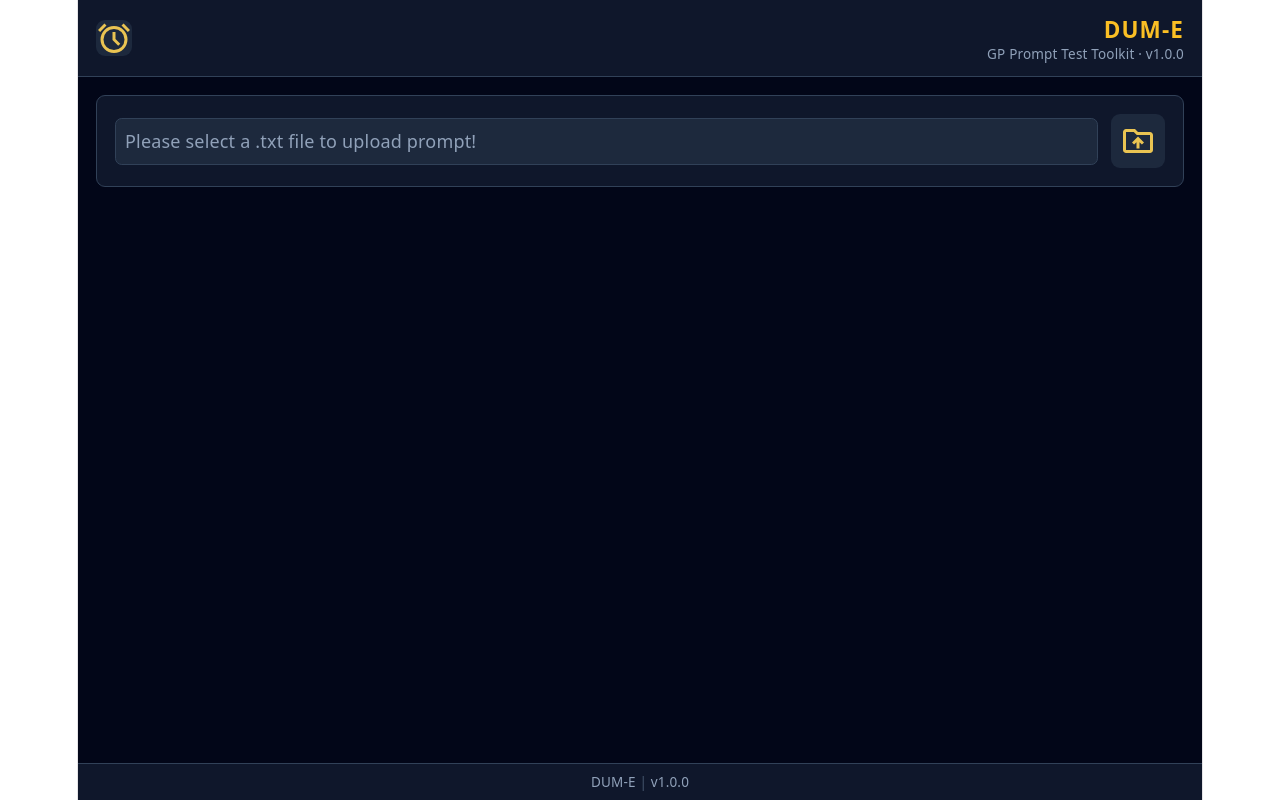
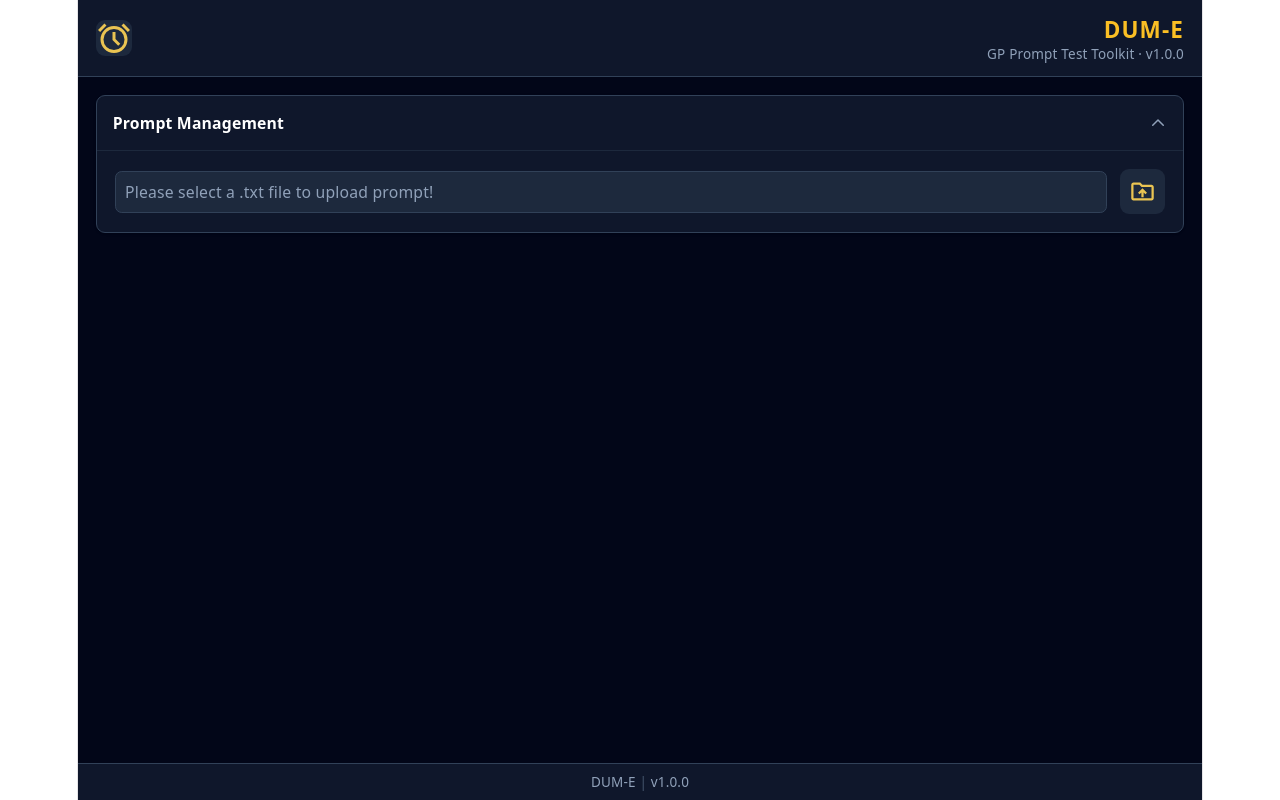
Before and after one commit to souravkh/dum-e, a React (Vite) app: page / in a window 1280 px wide. Built offline with nearby package versions, Linux system fonts and the light colour scheme.

Commit message:
update package json and stying and naming

```diff
--- a/package.json
+++ b/package.json
@@ -1,5 +1,5 @@
 {
-  "name": "dum-e",
+  "name": "sil-y",
   "private": true,
   "version": "0.0.0",
   "type": "module",
--- a/src/AppShell.tsx
+++ b/src/AppShell.tsx
@@ -24,6 +24,20 @@ function AppShell() {
 
   const [prompts, setPrompts] = useState<PromptRecord>({});
   const [isExporting, setIsExporting] = useState(false);
+
+  // Accordion open/close state for sections
+  const [openSections, setOpenSections] = useState({
+    upload: true,
+    prompts: true,
+    runner: true,
+  });
+
+  const toggleSection = (section: "upload" | "prompts" | "runner") => {
+    setOpenSections((prev) => ({
+      ...prev,
+      [section]: !prev[section],
+    }));
+  };
 
   const handleExport = async (format: "txt" | "xlsx") => {
     try {
@@ -80,54 +94,163 @@ function AppShell() {
     setCurrentPromptDuration("");
   };
 
+  const promptCount = Object.keys(prompts).length;
+
   return (
     <div className="flex min-h-screen flex-col bg-slate-950 text-white">
       {/* Application Header */}
       <Header />
 
       {/* Main Content */}
-      <main className="flex-1 space-y-4 p-4">
-        {/* Feature 1: Prompt Management */}
+      <main className="flex-1 space-y-3 p-4">
+        {/* Accordion 1: Prompt Management */}
+        <section className="rounded-lg border border-slate-700 bg-slate-900 overflow-hidden shadow-sm">
+          <button
+            type="button"
+            onClick={() => toggleSection("upload")}
+            className="flex w-full cursor-pointer items-center justify-between p-3.5 text-left transition hover:bg-slate-800/60"
+          >
+            <div className="flex items-center gap-2">
+              <span className="text-sm font-semibold text-white">
+                Prompt Management
+              </span>
+              {promptFile && (
+                <span className="max-w-[140px] truncate rounded bg-slate-800 px-2 py-0.5 text-xs text-slate-300">
+                  {promptFile.name}
+                </span>
+              )}
+            </div>
+
+            <svg
+              className={`h-4 w-4 text-slate-400 transition-transform duration-200 ${
+                openSections.upload ? "rotate-180" : ""
+              }`}
+              fill="none"
+              stroke="currentColor"
+              viewBox="0 0 24 24"
+            >
+              <path
+                strokeLinecap="round"
+                strokeLinejoin="round"
+                strokeWidth={2}
+                d="M19 9l-7 7-7-7"
+              />
+            </svg>
+          </button>
+
+          {openSections.upload && (
+            <div className="border-t border-slate-800 p-4">
               <PromptManagement
                 file={promptFile}
                 onFileChange={handlePromptFileChange}
               />
+            </div>
+          )}
+        </section>
 
-        {prompts && Object.keys(prompts).length > 0 && (
-          <div className="space-y-4">
-            {/* Feature 2: Prompts */}
-            <section className="rounded-lg border border-slate-700 bg-slate-900 p-4">
+        {promptCount > 0 && (
+          <div className="space-y-3">
+            {/* Accordion 2: Prompts List */}
+            <section className="rounded-lg border border-slate-700 bg-slate-900 overflow-hidden shadow-sm">
+              <button
+                type="button"
+                onClick={() => toggleSection("prompts")}
+                className="flex w-full cursor-pointer items-center justify-between p-3.5 text-left transition hover:bg-slate-800/60"
+              >
+                <div className="flex items-center gap-2">
+                  <span className="text-sm font-semibold text-white">
+                    Prompts List
+                  </span>
+                  <span className="rounded-full bg-slate-800 px-2 py-0.5 text-xs font-mono text-amber-400">
+                    {promptCount}
+                  </span>
+                </div>
+
+                <svg
+                  className={`h-4 w-4 text-slate-400 transition-transform duration-200 ${
+                    openSections.prompts ? "rotate-180" : ""
+                  }`}
+                  fill="none"
+                  stroke="currentColor"
+                  viewBox="0 0 24 24"
+                >
+                  <path
+                    strokeLinecap="round"
+                    strokeLinejoin="round"
+                    strokeWidth={2}
+                    d="M19 9l-7 7-7-7"
+                  />
+                </svg>
+              </button>
+
+              {openSections.prompts && (
+                <div className="border-t border-slate-800 p-4">
                   <Prompt
                     promptData={prompts}
                     onSelectedPromptChange={updateCurrentPrompt}
                   />
+                </div>
+              )}
             </section>
 
-            {/* Feature 3: Test Runner & Results */}
-            <section className="rounded-lg border border-slate-700 bg-slate-900 p-4">
+            {/* Accordion 3: Test Runner & Results */}
+            <section className="rounded-lg border border-slate-700 bg-slate-900 overflow-hidden shadow-sm">
+              <button
+                type="button"
+                onClick={() => toggleSection("runner")}
+                className="flex w-full cursor-pointer items-center justify-between p-3.5 text-left transition hover:bg-slate-800/60"
+              >
+                <div className="flex items-center gap-2">
+                  <span className="text-sm font-semibold text-white">
+                    Test Runner & Results
+                  </span>
+                </div>
+
+                <svg
+                  className={`h-4 w-4 text-slate-400 transition-transform duration-200 ${
+                    openSections.runner ? "rotate-180" : ""
+                  }`}
+                  fill="none"
+                  stroke="currentColor"
+                  viewBox="0 0 24 24"
+                >
+                  <path
+                    strokeLinecap="round"
+                    strokeLinejoin="round"
+                    strokeWidth={2}
+                    d="M19 9l-7 7-7-7"
+                  />
+                </svg>
+              </button>
+
+              {openSections.runner && (
+                <div className="border-t border-slate-800 p-4">
                   <TestRunner
                     currentPrompt={currentPrompt}
                     onSaving={updateCurrentPromptDuration}
                   />
-              <div className="mt-4 flex flex-row justify-between gap-2">
+
+                  <div className="mt-4 flex flex-row justify-between gap-2 border-t border-slate-800 pt-3">
                     <button
                       type="button"
                       onClick={() => handleExport("txt")}
                       disabled={isExporting}
-                  className="rounded-md bg-slate-800 px-3 py-1.5 text-xs font-medium text-slate-200 transition hover:bg-slate-700 disabled:cursor-not-allowed disabled:opacity-40"
+                      className="cursor-pointer rounded-md bg-slate-800 px-3 py-1.5 text-xs font-medium text-slate-200 transition hover:bg-slate-700 disabled:cursor-not-allowed disabled:opacity-40"
                     >
-                  TXT
+                      Export .TXT
                     </button>
 
                     <button
                       type="button"
                       onClick={() => handleExport("xlsx")}
                       disabled={isExporting}
-                  className="rounded-md bg-slate-800 px-3 py-1.5 text-xs font-medium text-slate-200 transition hover:bg-slate-700 disabled:cursor-not-allowed disabled:opacity-40"
+                      className="cursor-pointer rounded-md bg-slate-800 px-3 py-1.5 text-xs font-medium text-slate-200 transition hover:bg-slate-700 disabled:cursor-not-allowed disabled:opacity-40"
                     >
-                  XLSX
+                      Export .XLSX
                     </button>
                   </div>
+                </div>
+              )}
             </section>
           </div>
         )}
--- a/src/features/prompt-management/PromptManagement.tsx
+++ b/src/features/prompt-management/PromptManagement.tsx
@@ -23,13 +23,13 @@ function PromptUpload({ file, onFileChange }: PromptUploadProps) {
   };
 
   return (
-    <section className="flex items-center gap-3 rounded-lg border border-slate-700 bg-slate-900 p-4">
+    <div className="flex items-center gap-3">
       <input
         type="text"
         readOnly
         value={file?.name ?? ""}
         placeholder="Please select a .txt file to upload prompt!"
-        className="min-w-0 flex-1 rounded-md border border-slate-700 bg-slate-800 p-2 text-white placeholder:text-slate-400"
+        className="min-w-0 flex-1 rounded-md border border-slate-700 bg-slate-800 p-2 text-sm text-white placeholder:text-slate-400 truncate"
       />
 
       {/* Actual file input */}
@@ -45,11 +45,11 @@ function PromptUpload({ file, onFileChange }: PromptUploadProps) {
       <button
         type="button"
         onClick={() => inputRef.current?.click()}
-        className="cursor-pointer rounded-lg bg-slate-800 p-2 hover:bg-slate-700"
+        className="cursor-pointer shrink-0 rounded-lg bg-slate-800 p-2 hover:bg-slate-700"
       >
-        <img src={uploadLogo} alt="Upload file" className="h-8 w-8" />
+        <img src={uploadLogo} alt="Upload file" className="h-6 w-6" />
       </button>
-    </section>
+    </div>
   );
 }
 
--- a/src/features/result/Prompts.tsx
+++ b/src/features/result/Prompts.tsx
@@ -8,15 +8,15 @@ function Prompt({
   onSelectedPromptChange,
 }: PromptProps) {
   return (
-    <div className="w-full overflow-hidden rounded-xl border border-slate-700 bg-slate-900 shadow-lg">
-      <div className="max-h-64 overflow-auto">
-        <table className="w-full min-w-full border-collapse text-left text-sm text-slate-300">
+    <div className="w-full overflow-hidden rounded-lg">
+      <div className="max-h-60 overflow-y-auto overflow-x-hidden">
+        <table className="w-full table-fixed border-collapse text-left text-sm text-slate-300">
           <thead className="sticky top-0 z-10 bg-slate-800 text-xs uppercase tracking-wider text-amber-400">
             <tr>
-              <th className="px-6 py-4 font-semibold whitespace-nowrap">
+              <th className="px-4 py-3 font-semibold">
                 Prompt
               </th>
-              <th className="px-6 py-4 font-semibold whitespace-nowrap">
+              <th className="w-24 px-4 py-3 font-semibold text-right whitespace-nowrap">
                 Duration
               </th>
             </tr>
@@ -29,13 +29,14 @@ function Prompt({
                   key={gpPrompt}
                   onClick={() => onSelectedPromptChange(gpPrompt)}
                   className="cursor-pointer transition-colors duration-200 hover:bg-slate-800"
+                  title={gpPrompt}
                 >
-                  <td className="px-6 py-4 font-medium text-slate-100 whitespace-nowrap">
+                  <td className="px-4 py-3 font-medium text-slate-100 truncate">
                     {gpPrompt}
                   </td>
 
-                  <td className="px-6 py-4 whitespace-nowrap text-slate-400">
-                    {duration}
+                  <td className="w-24 px-4 py-3 text-right font-mono text-xs text-slate-400 whitespace-nowrap">
+                    {duration || "--:--"}
                   </td>
                 </tr>
               )
@@ -45,7 +46,7 @@ function Prompt({
               <tr>
                 <td
                   colSpan={2}
-                  className="px-6 py-10 text-center text-slate-500"
+                  className="px-4 py-8 text-center text-xs text-slate-500"
                 >
                   No prompts available. Please upload a prompt file.
                 </td>
--- a/src/features/test-runner/TextRunner.tsx
+++ b/src/features/test-runner/TextRunner.tsx
@@ -60,10 +60,9 @@ function TestRunner({ currentPrompt, onSaving }: TestRunnerProps) {
   };
 
   return (
-    <section className="rounded-lg border border-slate-700 bg-slate-900 p-4">
-
+    <div className="space-y-4">
       {/* Prompt Block */}
-      <div className="mb-4 rounded-lg border border-slate-700 bg-slate-950 p-3">
+      <div className="rounded-lg border border-slate-700 bg-slate-950 p-3">
         <div className="mb-2 flex items-center justify-end gap-2">
           <button
             type="button"
@@ -135,7 +134,7 @@ function TestRunner({ currentPrompt, onSaving }: TestRunnerProps) {
           Restart
         </button>
       </div>
-    </section>
+    </div>
   );
 }
 
```
Also changed, not shown: 2 other files (tests, documents, lock files or other folders). Lines whose indentation alone changed are shown as unchanged.
